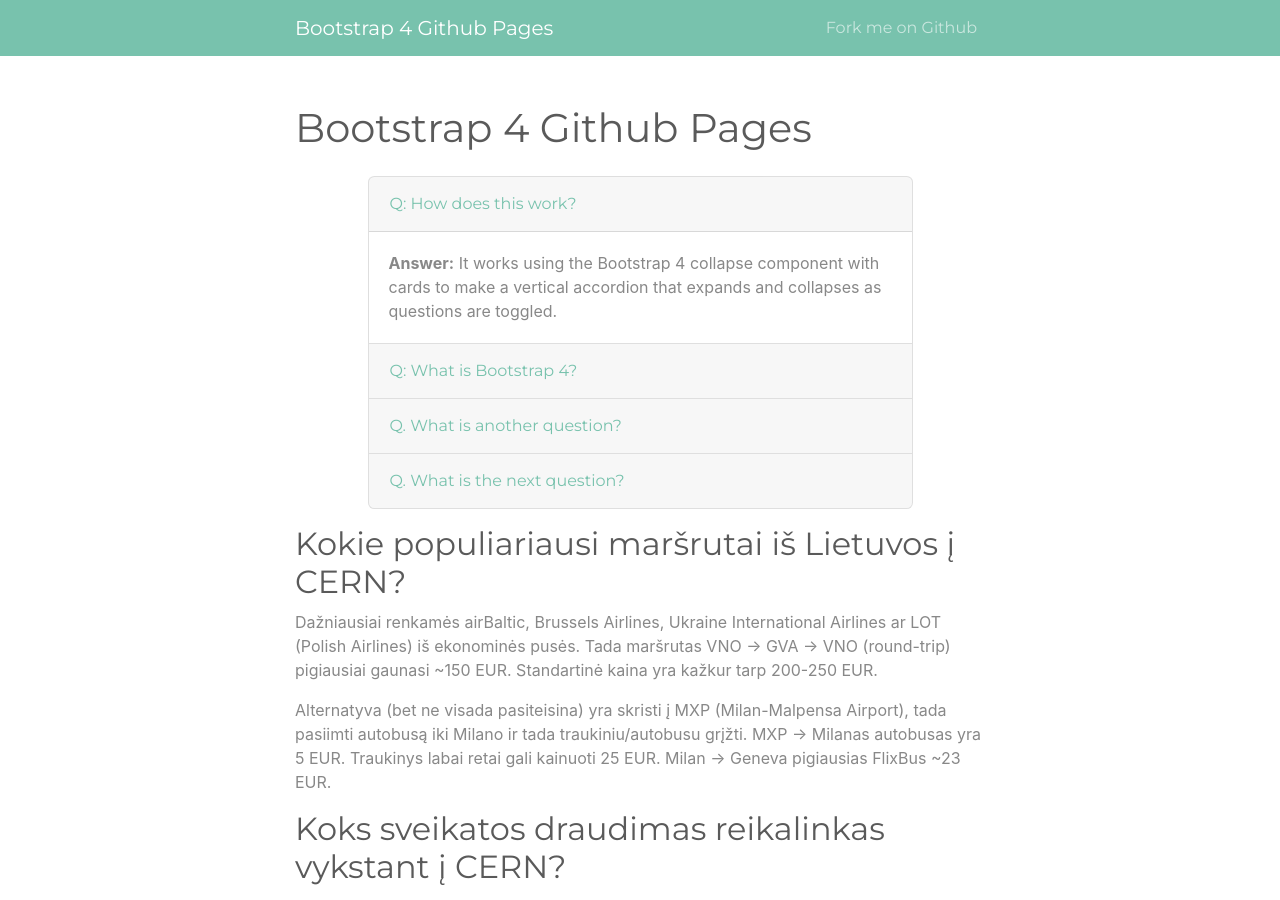
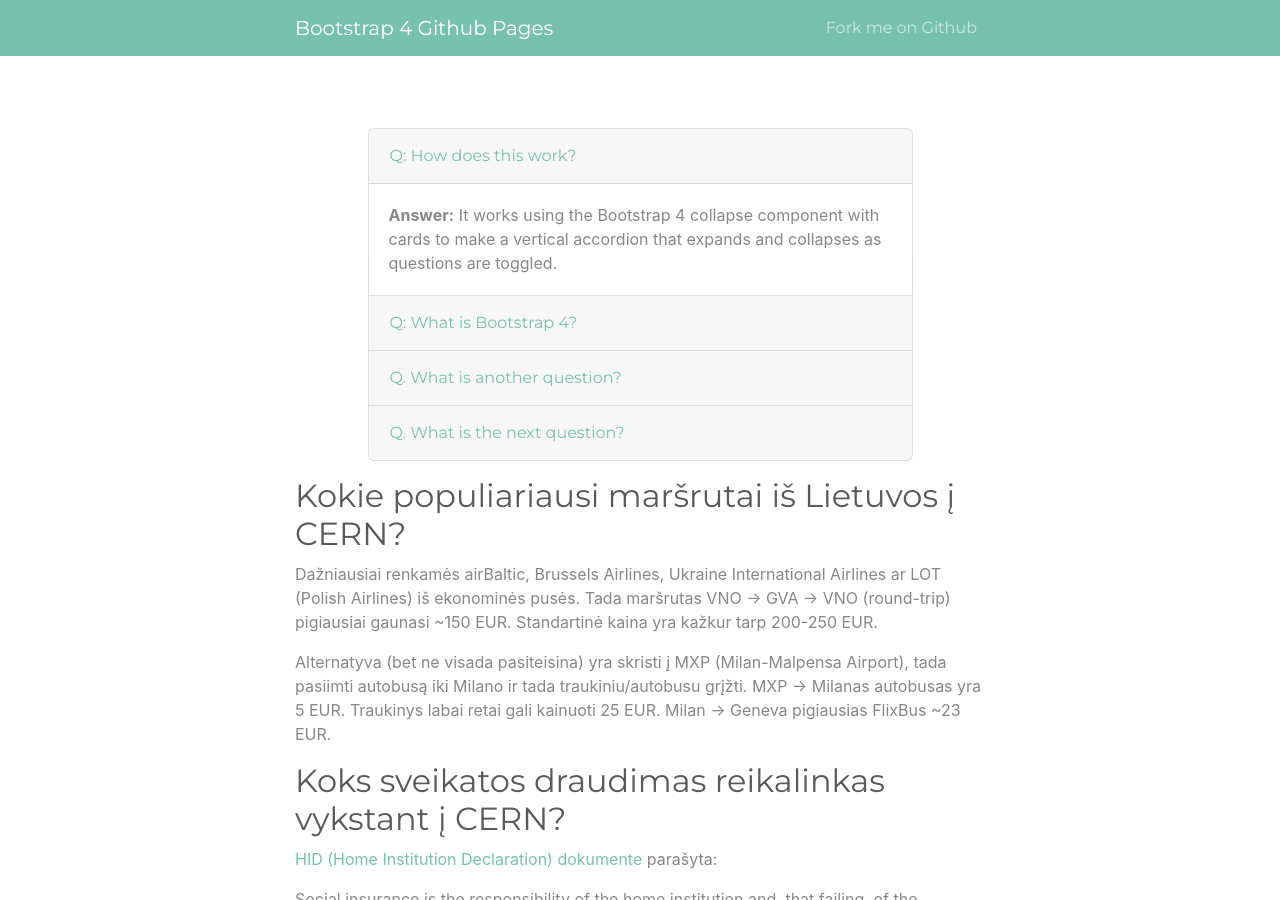
Before and after one commit to GintasS/testing-gintautas.github.io, a Jekyll site: the page built from index.md, in a window 1280 px wide and 900 px high. Built offline with Jekyll 4.4.1, drawn with Linux system fonts in a browser that asks for light colours.

Commit message:
Update index.md

```diff
--- a/index.md
+++ b/index.md
@@ -1,6 +1,5 @@
 ---
 layout: page
-title: Bootstrap 4 Github Pages
 ---
 
 <div class="container py-3">
```
